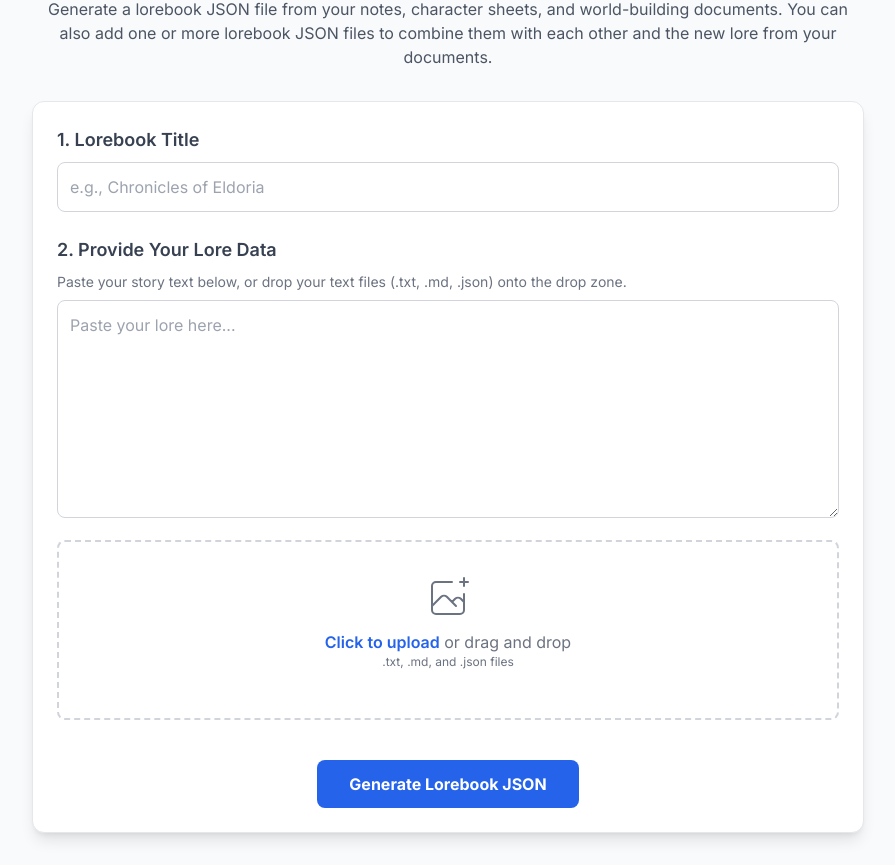
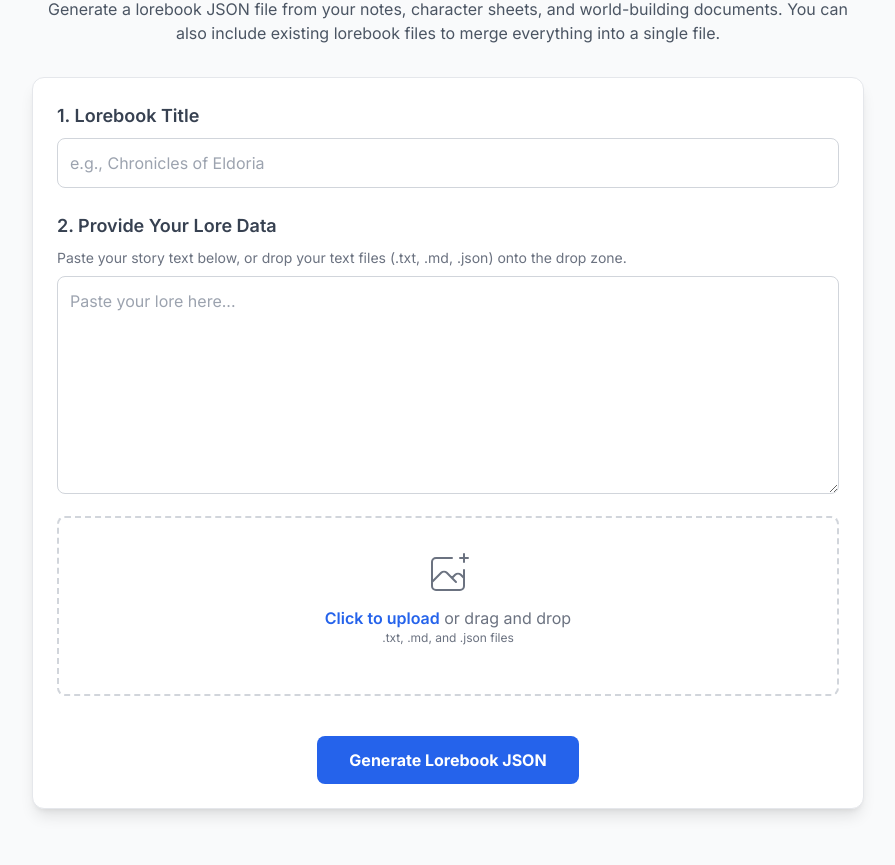
Before and after one commit to xBombjackx/chorebook, a website: page index.html in a window 1280 px wide. Shown: the part 83-948 px from the top of the page, without its empty margins (192-1087 px from the left). After the commit the page ends 924 px from the top, so only its background shows below. Drawn offline with nearby package versions, Linux system fonts and the light colour scheme.

Commit message:
rewrite awkward instructions

```diff
--- a/index.html
+++ b/index.html
@@ -36,8 +36,8 @@
         <header class="text-center mb-8">
             <h1 class="text-3xl md:text-4xl font-bold text-gray-900">Lorebook JSON Generator</h1>
             <p class="mt-2 text-md text-gray-600">Generate a lorebook JSON file from your notes, character sheets, and
-                world-building documents. You can also add one or more lorebook JSON files to combine them with each
-                other and the new lore from your documents.</p>
+                world-building documents. You can also include
+                existing lorebook files to merge everything into a single file.</p>
         </header>
         <main class="bg-white p-6 rounded-xl shadow-lg border border-gray-200 space-y-6">
             <div>
```
